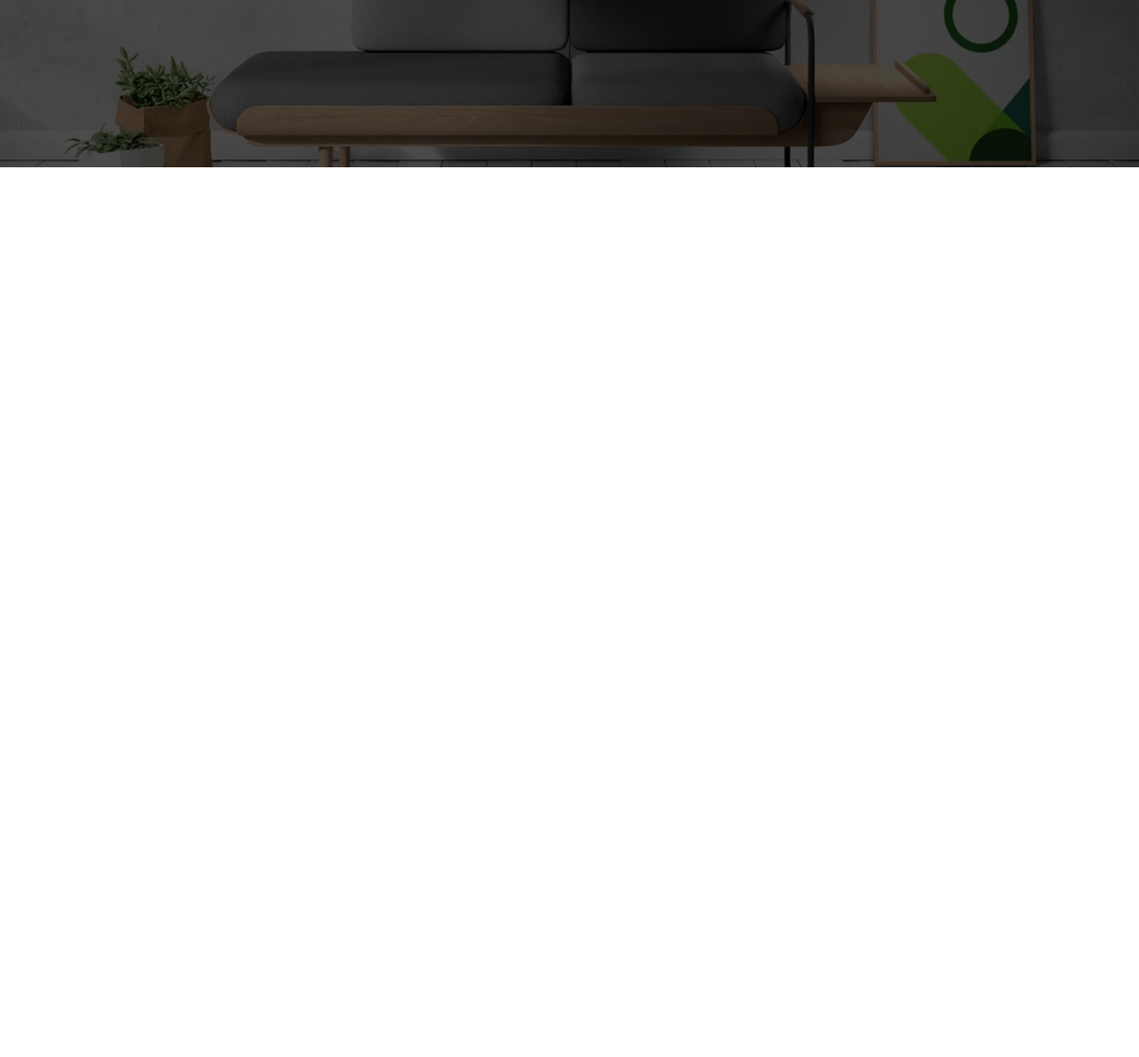
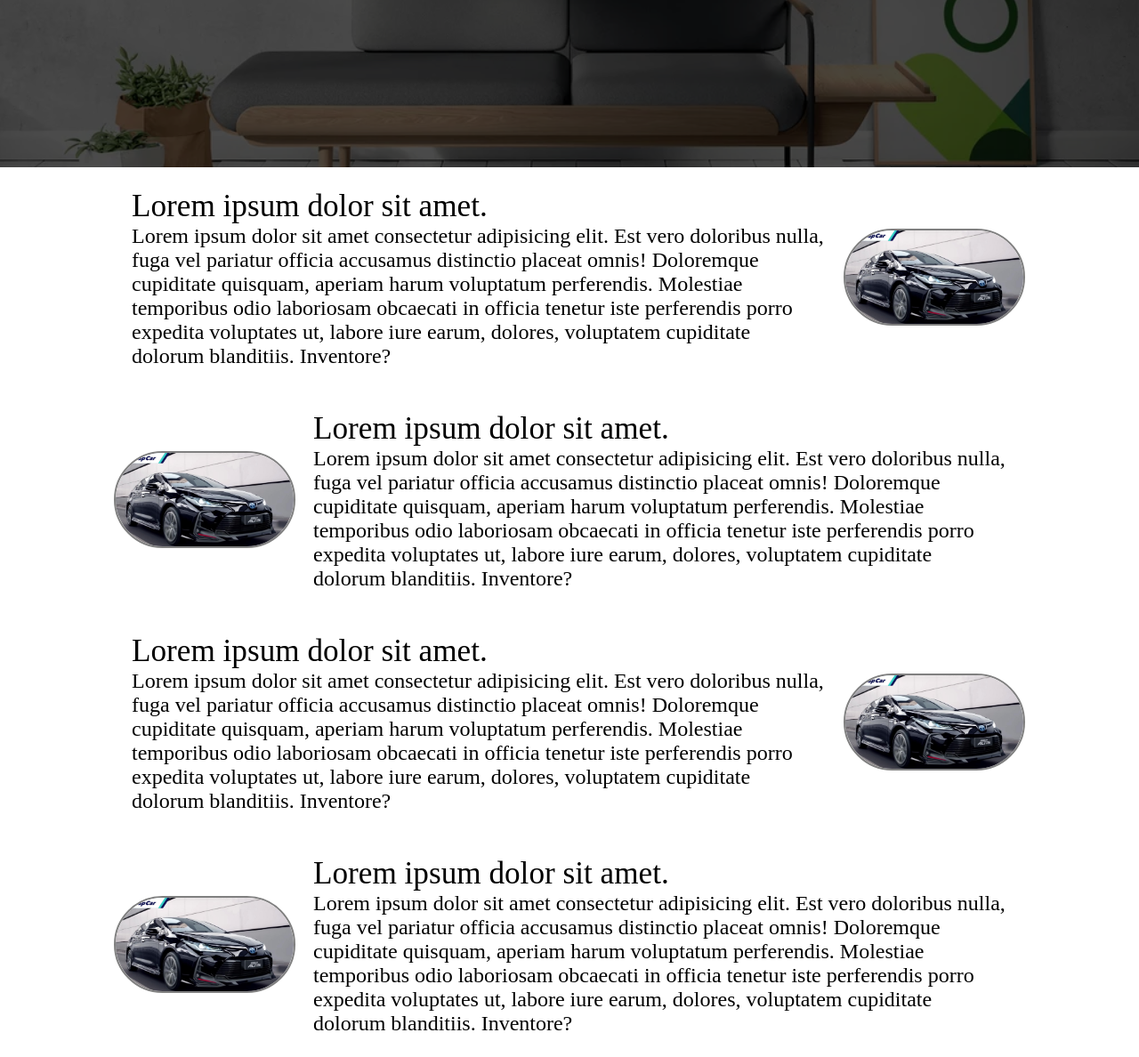
Before and after one commit to abdullahzulfiqar653/Education-website-theme, a plain HTML site: page index.html in a window 1280 px wide. Shown: the part 516-1704 px from the top of the page at 89% size. Before the commit the page ends 800 px from the top, so only its background shows below. Drawn offline with Linux system fonts and the light colour scheme.

Commit message:
2nd section ready

```diff
--- a/css/style.css
+++ b/css/style.css
@@ -121,3 +121,26 @@
 .btn-small {
   padding: 5px 8px;
 }
+
+.section {
+  height: 250px;
+  display: flex;
+  align-items: center;
+  justify-content: space-evenly;
+  max-width: 80%;
+  margin: auto;
+}
+
+.left-section {
+    flex-direction: row-reverse;
+}
+
+.paragraph {
+  padding: 0 20px;
+}
+
+.image img {
+  width: 200px;
+  border: grey 2px solid;
+  border-radius: 100px;
+}
--- a/index.html
+++ b/index.html
@@ -41,5 +41,77 @@
         </div>
       </div>
     </section>
+
+    <section class="section">
+      <div class="paragraph">
+        <p class="secTag big-text">Lorem ipsum dolor sit amet.</p>
+        <p class="secSub small-text">
+          Lorem ipsum dolor sit amet consectetur adipisicing elit. Est vero
+          doloribus nulla, fuga vel pariatur officia accusamus distinctio
+          placeat omnis! Doloremque cupiditate quisquam, aperiam harum
+          voluptatum perferendis. Molestiae temporibus odio laboriosam obcaecati
+          in officia tenetur iste perferendis porro expedita voluptates ut,
+          labore iure earum, dolores, voluptatem cupiditate dolorum blanditiis.
+          Inventore?
+        </p>
+      </div>
+      <div class="image">
+        <img src="./images/altis.jpg" alt="altis car image" />
+      </div>
+    </section>
+
+    <section class="section left-section">
+      <div class="paragraph">
+        <p class="secTag big-text">Lorem ipsum dolor sit amet.</p>
+        <p class="secSub small-text">
+          Lorem ipsum dolor sit amet consectetur adipisicing elit. Est vero
+          doloribus nulla, fuga vel pariatur officia accusamus distinctio
+          placeat omnis! Doloremque cupiditate quisquam, aperiam harum
+          voluptatum perferendis. Molestiae temporibus odio laboriosam obcaecati
+          in officia tenetur iste perferendis porro expedita voluptates ut,
+          labore iure earum, dolores, voluptatem cupiditate dolorum blanditiis.
+          Inventore?
+        </p>
+      </div>
+      <div class="image">
+        <img src="./images/altis.jpg" alt="altis car image" />
+      </div>
+    </section>
+
+    <section class="section">
+      <div class="paragraph">
+        <p class="secTag big-text">Lorem ipsum dolor sit amet.</p>
+        <p class="secSub small-text">
+          Lorem ipsum dolor sit amet consectetur adipisicing elit. Est vero
+          doloribus nulla, fuga vel pariatur officia accusamus distinctio
+          placeat omnis! Doloremque cupiditate quisquam, aperiam harum
+          voluptatum perferendis. Molestiae temporibus odio laboriosam obcaecati
+          in officia tenetur iste perferendis porro expedita voluptates ut,
+          labore iure earum, dolores, voluptatem cupiditate dolorum blanditiis.
+          Inventore?
+        </p>
+      </div>
+      <div class="image">
+        <img src="./images/altis.jpg" alt="altis car image" />
+      </div>
+    </section>
+
+    <section class="section left-section">
+      <div class="paragraph">
+        <p class="secTag big-text">Lorem ipsum dolor sit amet.</p>
+        <p class="secSub small-text">
+          Lorem ipsum dolor sit amet consectetur adipisicing elit. Est vero
+          doloribus nulla, fuga vel pariatur officia accusamus distinctio
+          placeat omnis! Doloremque cupiditate quisquam, aperiam harum
+          voluptatum perferendis. Molestiae temporibus odio laboriosam obcaecati
+          in officia tenetur iste perferendis porro expedita voluptates ut,
+          labore iure earum, dolores, voluptatem cupiditate dolorum blanditiis.
+          Inventore?
+        </p>
+      </div>
+      <div class="image">
+        <img src="./images/altis.jpg" alt="altis car image" />
+      </div>
+    </section>
   </body>
 </html>
```
